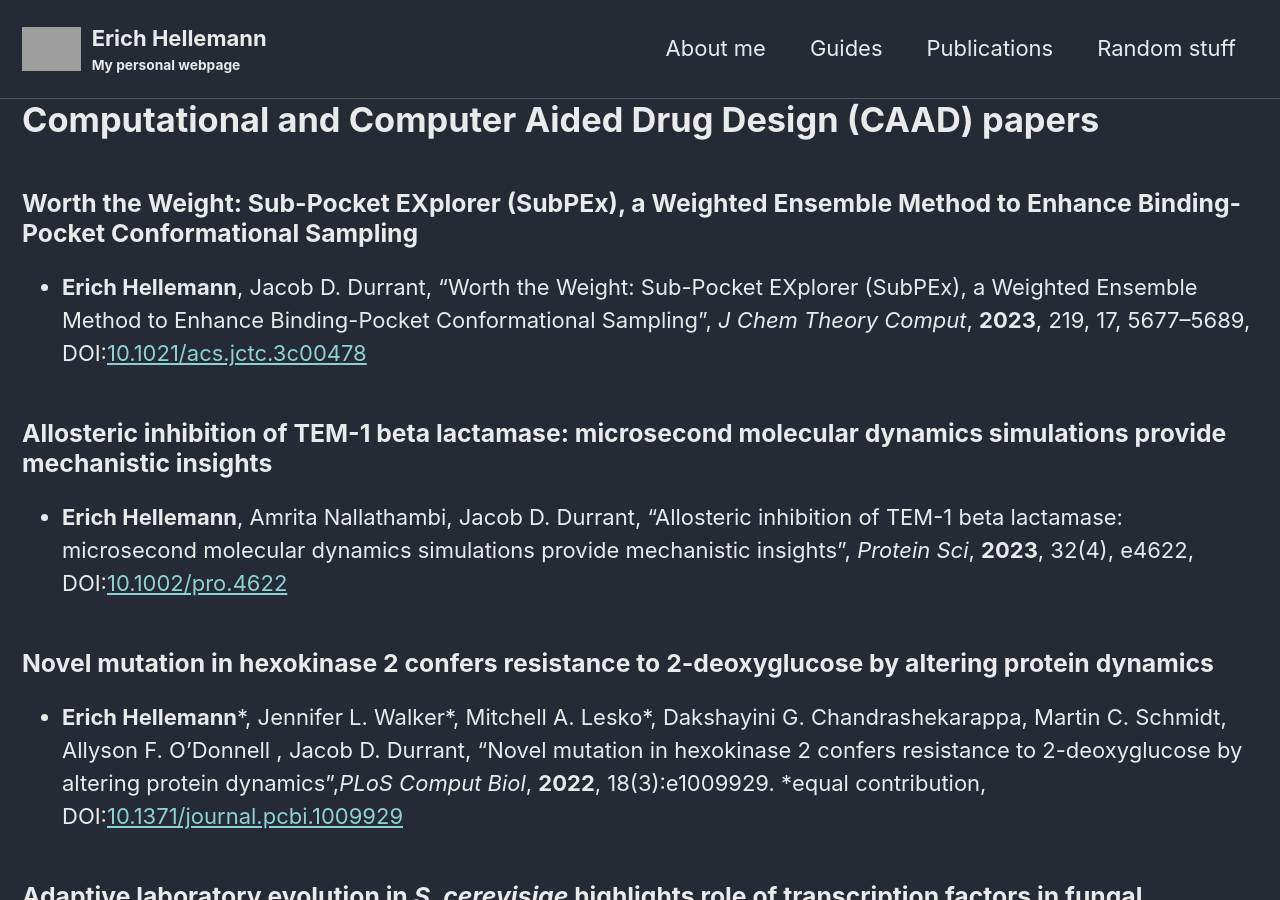
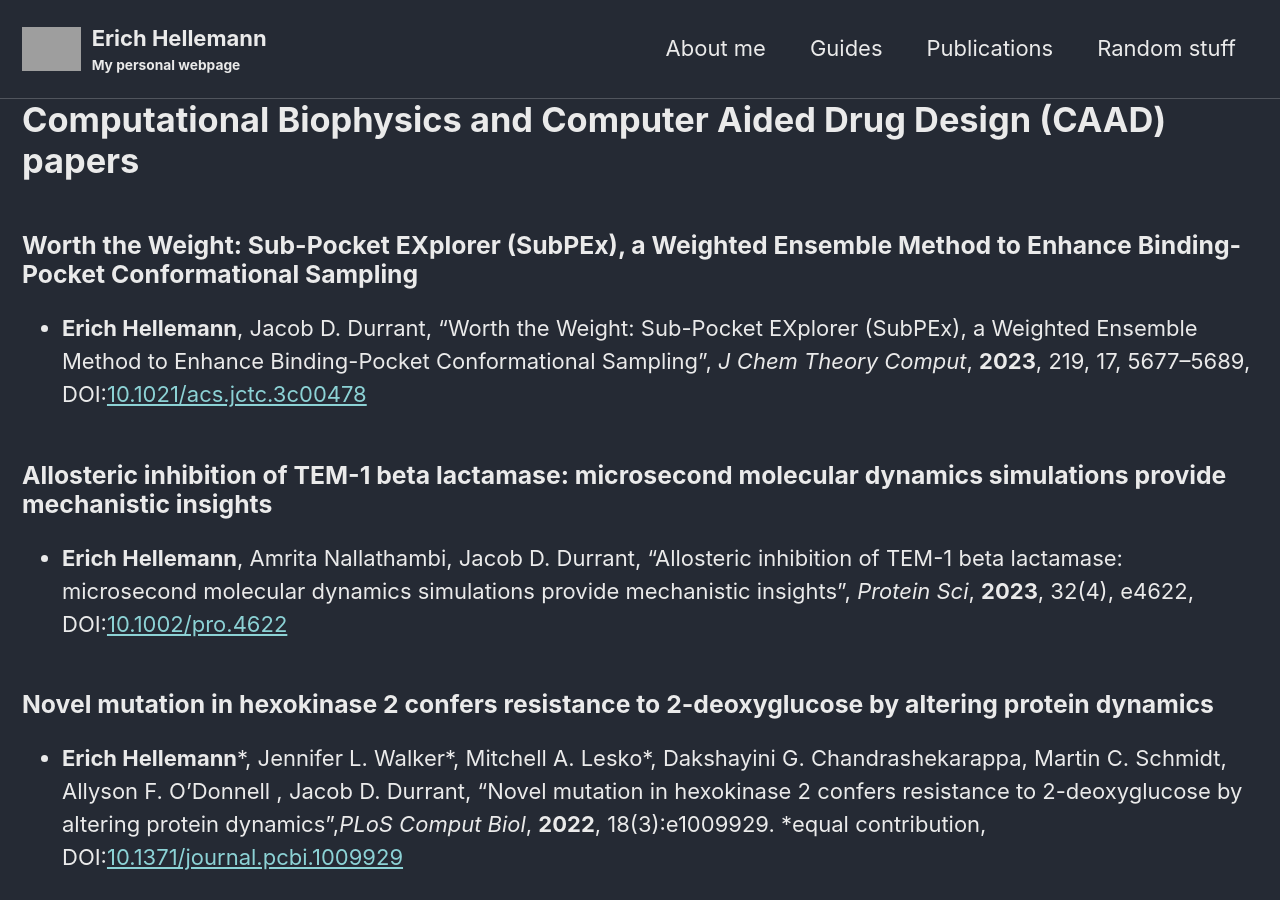
Before and after one commit to ehellemann/erich_hellemann, a Jekyll site: the page built from _pages/publications.md, in a window 1280 px wide and 900 px high. Built offline with Jekyll 4.4.1, drawn with Linux system fonts in a browser that asks for light colours; cached includes are drawn as plain includes; grey boxes are pictures that could not be loaded.

Commit message:
Added biophysics

```diff
--- a/_pages/publications.md
+++ b/_pages/publications.md
@@ -7,7 +7,7 @@ toc_sticky: true
 toc_label: "List of my publications"
 ---
 
-# Computational and Computer Aided Drug Design (CAAD) papers
+# Computational Biophysics and Computer Aided Drug Design (CAAD) papers
 
 ### Worth the Weight: Sub-Pocket EXplorer (SubPEx), a Weighted Ensemble Method to Enhance Binding-Pocket Conformational Sampling
 - **Erich Hellemann**, Jacob D. Durrant, "Worth the Weight: Sub-Pocket EXplorer (SubPEx), a Weighted Ensemble Method to Enhance Binding-Pocket Conformational Sampling", *J Chem Theory Comput*, **2023**, 219, 17, 5677–5689, DOI:[10.1021/acs.jctc.3c00478](https://doi.org/10.1021/acs.jctc.3c00478){:target="_blank"}
```
